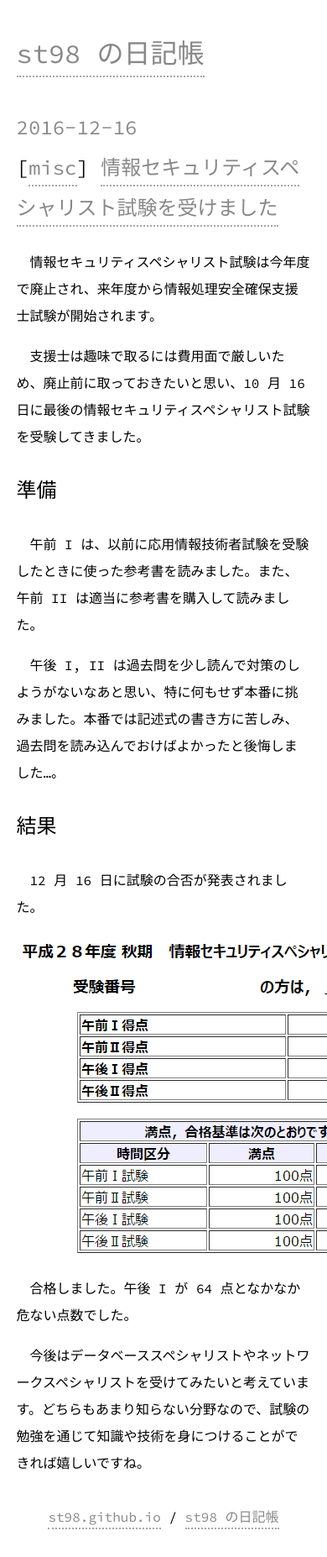
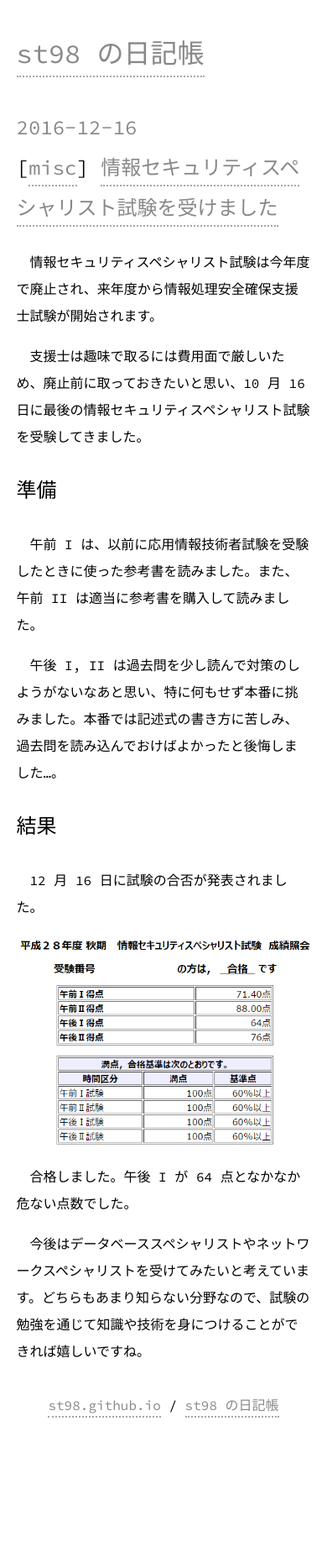
Before and after one commit to st98/diary, a Jekyll site: the page built from _posts/2016-12-16-sc.md, in a window 390 px wide. Shown: the whole page at 84% size. Built offline with Jekyll 4.4.1, drawn with Linux system fonts in a browser that asks for light colours; comment, search, counter and statistics services are not loaded; after the commit the page ends 1721 px from its top, so only the background shows below that.

Commit message:
画面サイズが小さくても画像がはみ出ないように設定

```diff
--- a/css/style.css
+++ b/css/style.css
@@ -63,6 +63,13 @@
   margin: 0 auto;
 }
 
+@media (max-width: 40em) {
+  img {
+    width: 100%;
+    max-height: 100%;
+  }
+}
+
 pre {
   white-space: pre-wrap;
 }
```
